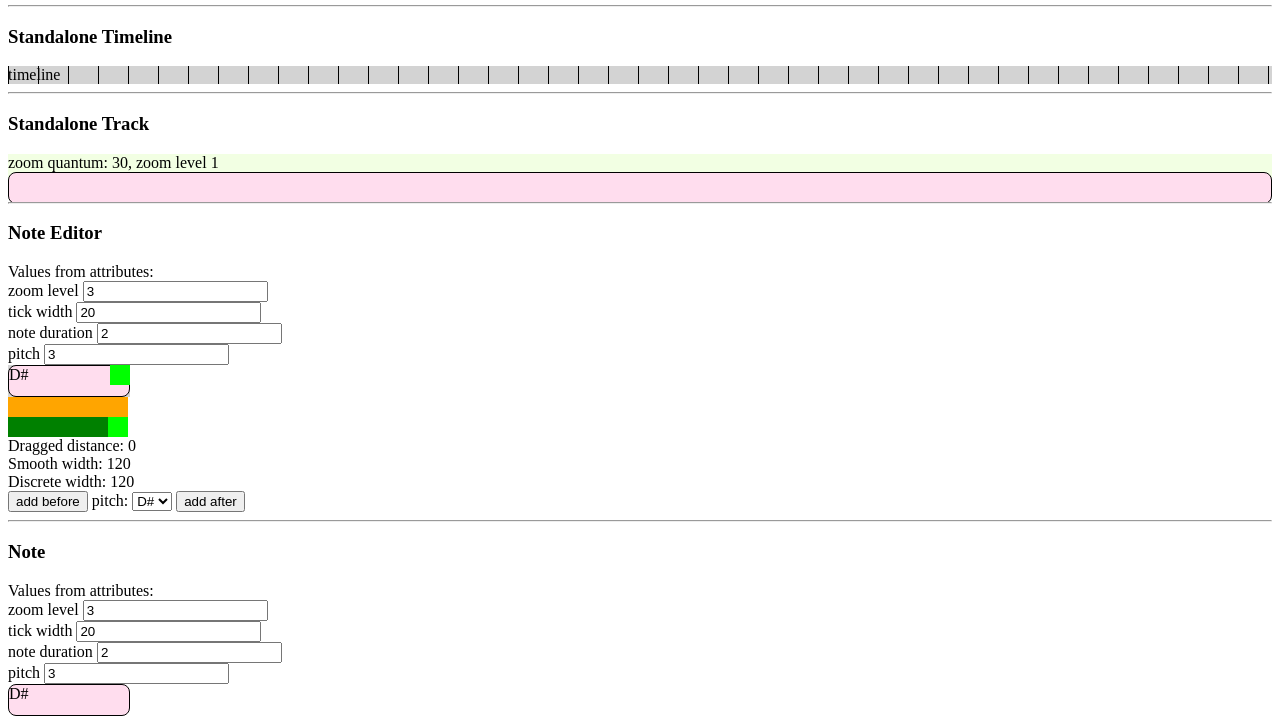
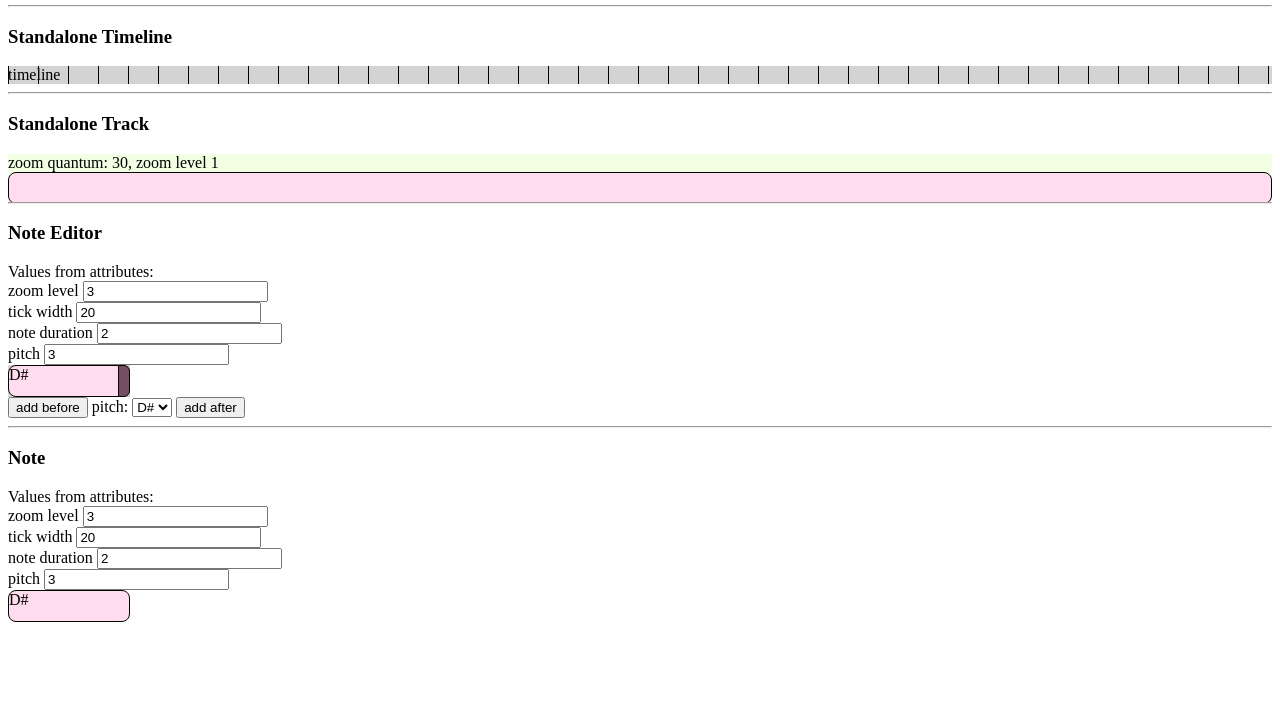
Before and after one commit to peterhudec/angular-music-editor, a website: page client/index.html in a window 1280 px wide. Shown: the part 125-849 px from the top of the page. After the commit the page ends 800 px from the top, so only its background shows below. Drawn offline with nearby package versions, Linux system fonts and the light colour scheme.

Commit message:
Simplified the mcNoteEditorDirective.

```diff
--- a/client/app/components/musicode/editor/editor.directive.js
+++ b/client/app/components/musicode/editor/editor.directive.js
@@ -5,7 +5,7 @@
     .directive('mcTimeline', mcTimelineDirective)
     .directive('mcTrack', mcTrackDirective)
     .directive('mcNote', ['pitchNames', mcNoteDirective])
-    .directive('mcNoteEditor', ['pitchNames', 'noteUtils', mcNoteEditorDirective]);
+    .directive('mcNoteEditor', ['$window', 'pitchNames', 'noteUtils', mcNoteEditorDirective]);
 
   function mcEditorDirective () {
     return {
@@ -129,7 +129,7 @@
     }
   }
 
-  function mcNoteEditorDirective (pitchNames, noteUtils) {
+  function mcNoteEditorDirective ($window, pitchNames, noteUtils) {
     return {
       scope: {
         zoomLevel: '=',
@@ -137,77 +137,55 @@
         duration: '=',
         pitch: '='
       },
-      controller: ['$scope', controller],
       templateUrl: 'app/components/musicode/editor/templates/note-editor.html',
       link: link
     };
 
-    function controller ($scope) {
-      $scope.pitches = pitchNames;
-      $scope.distance = 0;
-      $scope.smoothWidth = noteUtils.getWidth($scope) + $scope.distance;
-      $scope.discreteWidth = $scope.smoothWidth;
-    }
+    function link (scope, element) {
+      var start, width;
+      var dragging = false;
 
-    function link (scope, element, attributes, controller) {
+      var $win = angular.element($window);
+      var $body = angular.element('body');
+      var $resizeHandle = element.find('.resize-handle');
 
-      // TODO: Use $window service.
-      var $window = $(window);
-      var $resizeHandle = element.find('.resize');
-      var $d = element.find('.discrete-indicator');
+      scope.pitches = pitchNames;
 
-      scope.$watchGroup(['zoomLevel', 'tickWidth', 'duration'], function (newVal, oldVal) {
-        console.log('zl changed');
-        scope.smoothWidth = noteUtils.getWidth(scope) + scope.distance;
-        scope.discreteWidth = scope.smoothWidth;
-        // console.log('zl changed', $scope.discreteWidth);
+      scope.$watchGroup(['zoomLevel', 'tickWidth', 'duration'], function () {
+        scope.discreteWidth = noteUtils.getWidth(scope);
       });
 
-      $resizeHandle.css('width', scope.smoothWidth);
-      $d.css('width', scope.discreteWidth);
-
-      var dragging = false;
-      var start = 0;
-      var smoothWidth = scope.smoothWidth;
-
-      element.find('.resize-handle').on('mousedown', function (e) {
+      $resizeHandle.on('mousedown', function (e) {
         dragging = true;
         start = e.pageX;
-        smoothWidth = scope.smoothWidth;
-        console.log('start drag', e.target, e);
-        $window.on('mousemove', drag);
+        width = scope.discreteWidth;
+        $win.on('mousemove', drag);
+        $body.addClass('dragging-note');
       });
 
-      $window.on('mouseup', function (e) {
+      $win.on('mouseup', function (e) {
         if (dragging) {
-          console.log('end drag');
-          $window.off('mousemove', drag);
+          $win.off('mousemove', drag);
           dragging = false;
-          smoothWidth = scope.smoothWidth;
-          scope.distance = 0;
+          width = scope.discreteWidth;
+          $body.removeClass('dragging-note');
+          // Run root digest cycle.
           scope.$apply();
         }
       });
 
-      scope.$watch('discreteWidth', function (newVal) {
-        console.log('discrete width changed', newVal);
-        $resizeHandle.css('width', scope.discreteWidth);
-        $d.css('width', scope.discreteWidth);
-      });
-
       function drag (e) {
         e.preventDefault();
-        scope.distance = e.pageX - start;
 
+        var smoothWidth = width + e.pageX - start;
+        var numberOfTicks = Math.round(smoothWidth / scope.tickWidth);
+        var newDiscreteWidth = numberOfTicks * scope.tickWidth;
+        var newDuration = newDiscreteWidth / (scope.tickWidth * scope.zoomLevel);
 
-        scope.smoothWidth = smoothWidth + scope.distance;
-        scope.discreteWidth = Math.round(scope.smoothWidth / scope.tickWidth) * scope.tickWidth;
-
-
-        // $resizeHandle.css('width', scope.discreteWidth);
-        // $d.css('width', scope.discreteWidth);
-
-        scope.duration = scope.discreteWidth / (scope.tickWidth * scope.zoomLevel);
+        // Update models
+        scope.discreteWidth = newDiscreteWidth;
+        scope.duration = newDuration;
+        // Update DOM, but only in this directive.
         scope.$digest();
       }
     }
--- a/client/app/components/musicode/editor/style.css
+++ b/client/app/components/musicode/editor/style.css
@@ -23,11 +23,18 @@
 }
 
 .resize-handle {
-  width: 20px;
-  height: 20px;
-  background-color: lime;
+  width: 10px;
+  height: 30px;
+  background-color: #774D62;
   position: absolute;
   top: 0;
   right: 0;
   cursor: ew-resize;
+  border: 1px solid black;
+  border-top-right-radius: 6px;
+  border-bottom-right-radius: 6px;
 }
+
+body.dragging-note {
+  cursor: ew-resize;
+}
--- a/client/app/components/musicode/editor/templates/note-editor.html
+++ b/client/app/components/musicode/editor/templates/note-editor.html
@@ -7,14 +7,6 @@
       pitch="pitch"></mc-note>
     <div class="resize-handle"></div>
   </div>
-
-  <div class="discrete-indicator"></div>
-  <div class="resize">
-    <div class="resize-handle"></div>
-  </div>
-  <div>Dragged distance: {{ distance }}</div>
-  <div>Smooth width: {{ smoothWidth }}</div>
-  <div>Discrete width: {{ discreteWidth }}</div>
   <div class="menu">
       <input type="button" value="add before" />
       pitch: <select ng-model="pitch" ng-options="pitches.indexOf(pitch) as pitch for pitch in pitches"></select>
```
